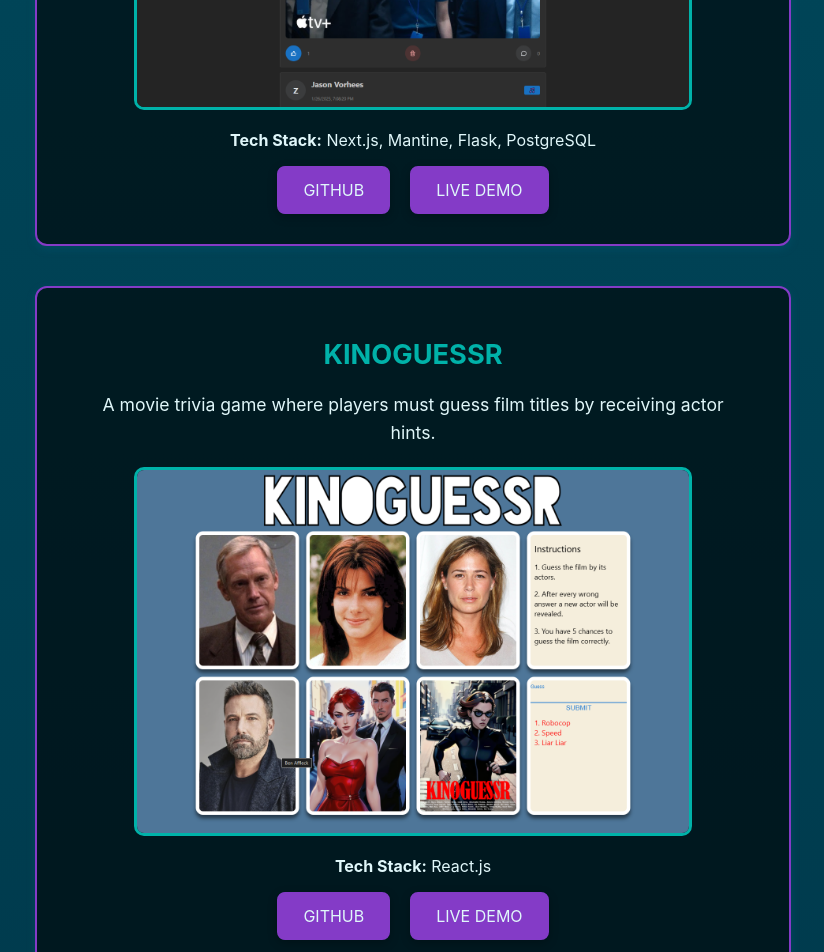
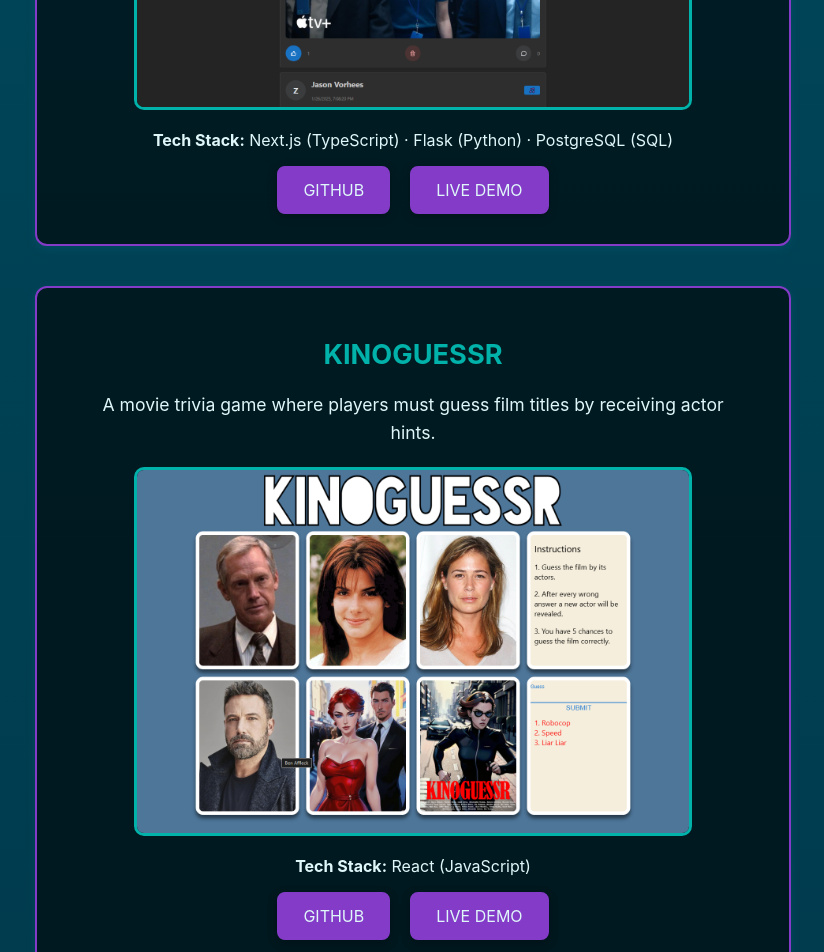
Before and after one commit to michaelriley87/portfolio, a Vue app: page / in a window 1280 px wide. Shown: the part 2920-3872 px from the top of the page, without its empty margins (227-1051 px from the left). Built offline with nearby package versions, Linux system fonts and the light colour scheme.

Commit message:
make tech stacks more consistant

```diff
--- a/src/components/Contact.vue
+++ b/src/components/Contact.vue
@@ -4,5 +4,6 @@
         <p class="section-text">If you're interested in working together or have any questions, feel free to reach out.</p>
         <p class="section-text">michaelriley87@gmail.com</p>
         <a href="mailto:michaelriley87@gmail.com" class="btn">Email Me</a>
+        <a href="https://ko-fi.com/michaelriley87" target="_blank" rel="noopener noreferrer" class="btn">Support My Work</a>
     </section>
 </template>
--- a/src/components/Projects.vue
+++ b/src/components/Projects.vue
@@ -16,7 +16,7 @@
                     @click="openLightbox('/liminal.png')"
                 />
                 <p class="project-tech">
-                    <strong>Tech Stack:</strong> Vue, Spring Boot, Java, WebSockets, Docker, Nginx
+                    <strong>Tech Stack:</strong> Vue (JavaScript) · Spring Boot (Java)
                 </p>
                 <a
                     href="https://github.com/michaelriley87/liminal-chat"
@@ -41,7 +41,7 @@
                 </p>
                 <img src="/cooee.png" alt="Cooee" class="project-image" @click="openLightbox('/cooee.png')" />
                 <p class="project-tech">
-                    <strong>Tech Stack:</strong> C++, JUCE, VST3
+                    <strong>Tech Stack:</strong> JUCE (C++)
                 </p>
                 <a href="https://github.com/michaelriley87/cooee-delay-vst" target="_blank" class="btn">GitHub</a>
                 <a
@@ -56,7 +56,7 @@
                 <h3 class="project-title">PLAYGRADE</h3>
                 <p class="section-text">A social media platform for the critical discussion of games, film/TV, and music.</p>
                 <img src="/playgrade.png" alt="PlayGrade" class="project-image" @click="openLightbox('/playgrade.png')" />
-                <p class="project-tech"><strong>Tech Stack:</strong> Next.js, Mantine, Flask, PostgreSQL</p>
+                <p class="project-tech"><strong>Tech Stack:</strong> Next.js (TypeScript) · Flask (Python) · PostgreSQL (SQL)</p>
                 <a href="https://github.com/michaelriley87/play-grade" target="_blank" class="btn">GitHub</a>
                 <a href="https://play-grade.vercel.app/" target="_blank" class="btn">Live Demo</a>
             </div>
@@ -65,7 +65,7 @@
                 <h3 class="project-title">KINOGUESSR</h3>
                 <p class="section-text">A movie trivia game where players must guess film titles by receiving actor hints.</p>
                 <img src="/kinoguessr.png" alt="Kinoguessr" class="project-image" @click="openLightbox('/kinoguessr.png')" />
-                <p class="project-tech"><strong>Tech Stack:</strong> React.js</p>
+                <p class="project-tech"><strong>Tech Stack:</strong> React (JavaScript)</p>
                 <a href="https://github.com/michaelriley87/kinoguessr" target="_blank" class="btn">GitHub</a>
                 <a href="https://kinoguessr.michaelriley.au/" target="_blank" class="btn">Live Demo</a>
             </div>
@@ -74,7 +74,7 @@
                 <h3 class="project-title">PICKY</h3>
                 <p class="section-text">An intuitive colour picker for creators who are picky about colours.</p>
                 <img src="/picky.png" alt="Picky" class="project-image" @click="openLightbox('/picky.png')" />
-                <p class="project-tech"><strong>Tech Stack:</strong> SvelteKit</p>
+                <p class="project-tech"><strong>Tech Stack:</strong> SvelteKit (TypeScript)</p>
                 <a href="https://github.com/michaelriley87/picky-colour-picker/" target="_blank" class="btn">GitHub</a>
                 <a href="https://picky.michaelriley.au/" target="_blank" class="btn">Live Demo</a>
             </div>
```
